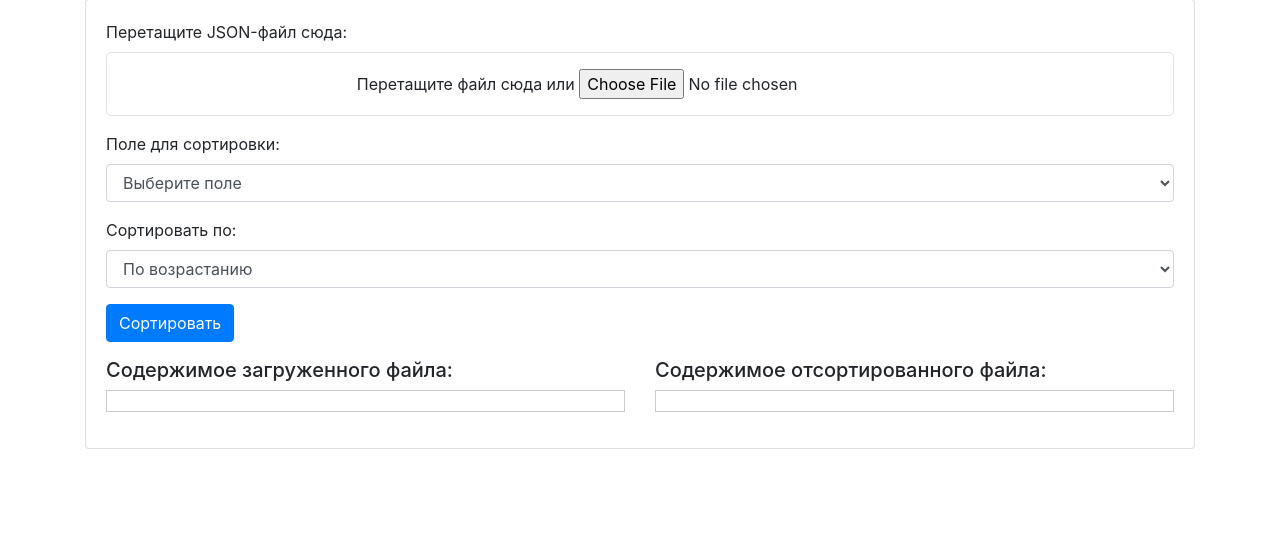
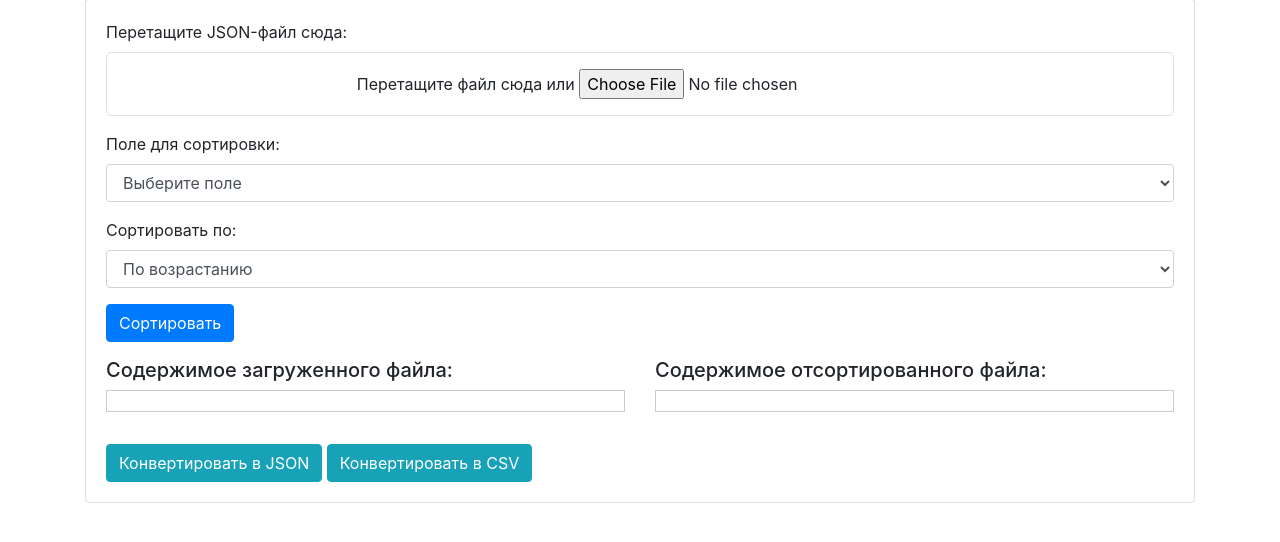
Before and after one commit to Andrey-Zobnin/ProjectOfJson, a Flask app: page / in a window 1280 px wide. Shown: the part 105-647 px from the top of the page. Run offline with Flask 3, Linux system fonts and the light colour scheme; some libraries are stand-ins or nearby versions.

Commit message:
added 3 buttons

```diff
--- a/myapp/templates/index.html
+++ b/myapp/templates/index.html
@@ -16,7 +16,7 @@
                     <div class="form-group">
                         <label for="fileInput" id="fileInputLabel">Перетащите JSON-файл сюда:</label>
                         <div id="dropArea" class="border p-3 text-center">
-                            <span id="dropAreaText">Перетащите файл сюда или <input type="file" id="fileInput" accept=".json" style="display: inline;"> </span>
+                            <span id="dropAreaText">Перетащите файл сюда или <input type="file" id="fileInput" accept=".json" style="display: inline;"></span>
                         </div>
                     </div>
                     <div class="form-group">
@@ -60,6 +60,11 @@
                         <p id="sortedFileInfo" class="mt-2"></p> <!-- Информация об отсортированном файле -->
                     </div>
                 </div>
+                <div class="mt-3">
+                    <button id="convertToJsonBtn" class="btn btn-info">Конвертировать в JSON</button>
+                    <button id="convertToCsvBtn" class="btn btn-info">Конвертировать в CSV</button>
+                    <button id="downloadConvertedBtn" class="btn btn-success" style="display: none;">Скачать конвертированный файл</button>
+                </div>
             </div>
         </div>
     </div>
```
